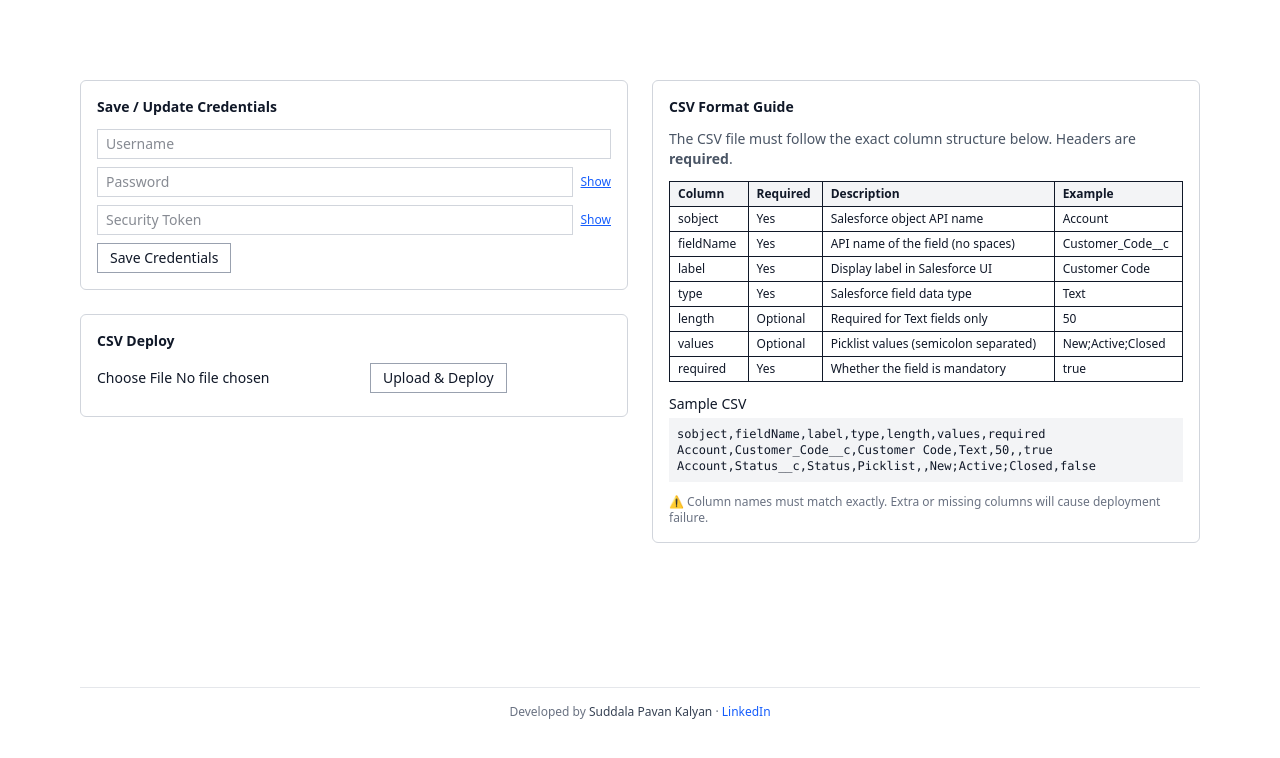
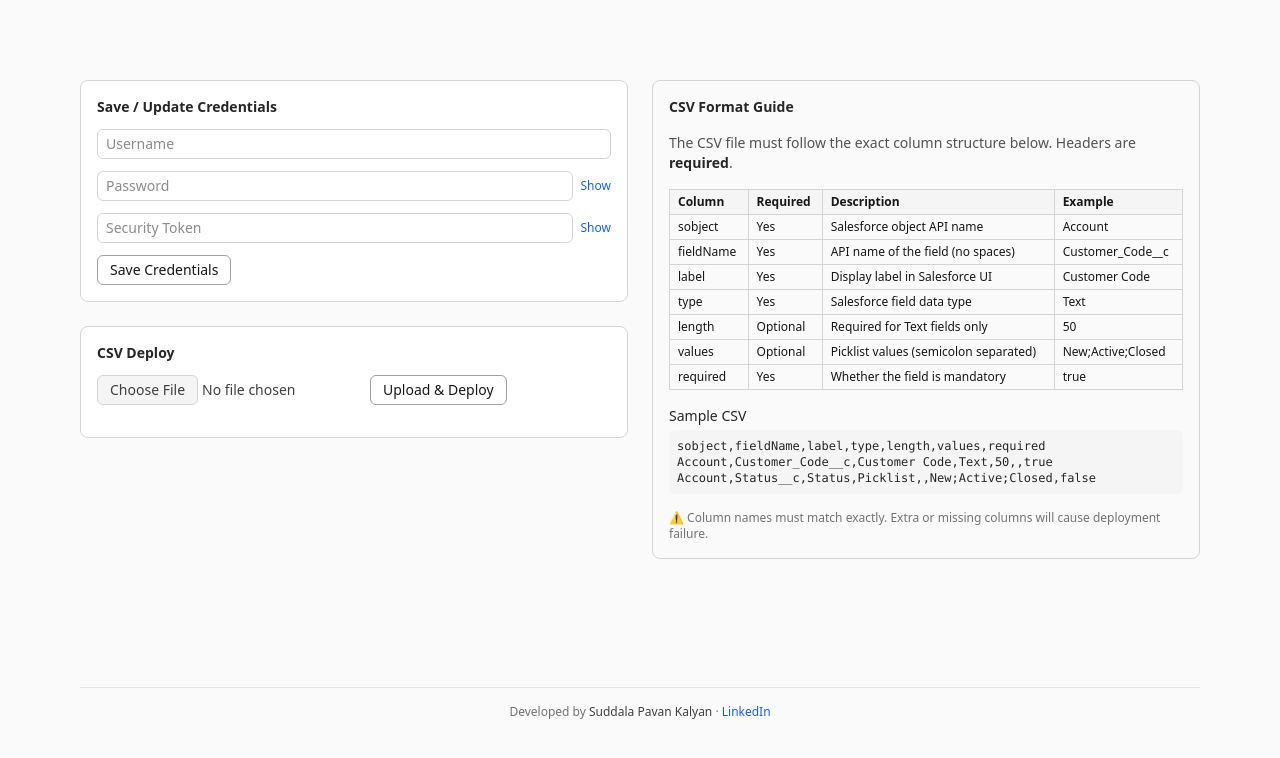
Before and after one commit to metabirdsfdc/fieldly, a React (Vite) app: page / in a window 1280 px wide. Shown: the top 758 px of the page. Built offline with nearby package versions, Linux system fonts and the light colour scheme; no server answers.

Commit message:
updated version

```diff
--- a/src/components/CredentialsForm.tsx
+++ b/src/components/CredentialsForm.tsx
@@ -51,13 +51,10 @@ export default function CredentialsForm() {
         if (res.data?.username) {
           setSaved(res.data);
         } else {
-          setSaved(null); // no credentials yet
+          setSaved(null);
         }
       })
-      .catch((err) => {
-        console.error("Failed to fetch credentials:", err);
-        setSaved(null);
-      });
+      .catch(() => setSaved(null));
   }, []);
 
   const submit = async (e: React.FormEvent<HTMLFormElement>) => {
@@ -67,7 +64,6 @@ export default function CredentialsForm() {
 
     try {
       await API.post("/request/v1/credentials", form);
-
       setSaved(form);
       setForm(EMPTY_FORM);
       setMessage("Credentials saved successfully");
@@ -85,7 +81,6 @@ export default function CredentialsForm() {
 
     try {
       await API.delete("/request/v1/credentials");
-
       setSaved(null);
       setShowPassword(false);
       setShowToken(false);
@@ -99,23 +94,27 @@ export default function CredentialsForm() {
   };
 
   return (
-    <div className="space-y-4">
+    <div className="space-y-6 text-neutral-900 dark:text-neutral-100">
       {saved && (
-        <div className="border border-gray-300 p-4 rounded-md">
-          <h2 className="text-sm font-semibold mb-3">Saved Credentials</h2>
+        <div className="border border-neutral-300 dark:border-neutral-700 rounded-lg p-4 bg-neutral-50 dark:bg-neutral-800">
+          <h2 className="text-sm font-semibold mb-3 text-neutral-800 dark:text-neutral-200">
+            Saved Credentials
+          </h2>
 
-          <div className="space-y-2 text-sm">
+          <div className="space-y-2 text-sm text-neutral-700 dark:text-neutral-300">
             <div>
               <span className="font-medium">Username:</span> {saved.username}
             </div>
 
             <div className="flex items-center gap-2">
               <span className="font-medium">Password:</span>
-              <span>{showPassword ? saved.password : "••••••••"}</span>
+              <span className="font-mono tracking-wider">
+                {showPassword ? saved.password : "••••••••"}
+              </span>
               <button
                 type="button"
                 onClick={() => setShowPassword((v) => !v)}
-                className="text-xs text-blue-600 underline"
+                className="text-xs text-blue-600 dark:text-blue-400 hover:underline"
               >
                 {showPassword ? "Hide" : "Show"}
               </button>
@@ -123,11 +122,13 @@ export default function CredentialsForm() {
 
             <div className="flex items-center gap-2">
               <span className="font-medium">Security Token:</span>
-              <span>{showToken ? saved.securityToken : "••••••••"}</span>
+              <span className="font-mono tracking-wider">
+                {showToken ? saved.securityToken : "••••••••"}
+              </span>
               <button
                 type="button"
                 onClick={() => setShowToken((v) => !v)}
-                className="text-xs text-blue-600 underline"
+                className="text-xs text-blue-600 dark:text-blue-400 hover:underline"
               >
                 {showToken ? "Hide" : "Show"}
               </button>
@@ -136,7 +137,7 @@ export default function CredentialsForm() {
             <button
               type="button"
               onClick={clear}
-              className="mt-2 border border-red-400 px-3 py-1 text-xs text-red-600 hover:bg-red-50"
+              className="mt-3 border border-red-400 dark:border-red-500 text-red-600 dark:text-red-400 px-3 py-1 rounded-md text-xs hover:bg-red-50 dark:hover:bg-red-950 transition"
             >
               Clear Credentials
             </button>
@@ -144,14 +145,17 @@ export default function CredentialsForm() {
         </div>
       )}
 
-      <form onSubmit={submit} className="border border-gray-300 p-4 rounded-md">
-        <h2 className="text-sm font-semibold mb-3">
+      <form
+        onSubmit={submit}
+        className="border border-neutral-300 dark:border-neutral-700 rounded-lg p-4 bg-white dark:bg-neutral-900"
+      >
+        <h2 className="text-sm font-semibold mb-3 text-neutral-800 dark:text-neutral-200">
           Save / Update Credentials
         </h2>
 
-        <div className="space-y-2">
+        <div className="space-y-3">
           <input
-            className="w-full border border-gray-300 px-2 py-1 text-sm"
+            className="w-full rounded-md border border-neutral-300 dark:border-neutral-700 bg-white dark:bg-neutral-800 px-2 py-1 text-sm"
             placeholder="Username"
             autoComplete="username"
             value={form.username}
@@ -160,18 +164,16 @@ export default function CredentialsForm() {
 
           <div className="flex items-center gap-2">
             <input
-              className="w-full border border-gray-300 px-2 py-1 text-sm"
+              className="w-full rounded-md border border-neutral-300 dark:border-neutral-700 bg-white dark:bg-neutral-800 px-2 py-1 text-sm"
               type={showFormPassword ? "text" : "password"}
               placeholder="Password"
-              autoComplete="no"
               value={form.password}
               onChange={(e) => setForm({ ...form, password: e.target.value })}
             />
-
             <button
               type="button"
               onClick={() => setShowFormPassword((v) => !v)}
-              className="text-xs text-blue-600 underline"
+              className="text-xs text-blue-600 dark:text-blue-400 hover:underline"
             >
               {showFormPassword ? "Hide" : "Show"}
             </button>
@@ -179,20 +181,18 @@ export default function CredentialsForm() {
 
           <div className="flex items-center gap-2">
             <input
-              className="w-full border border-gray-300 px-2 py-1 text-sm"
+              className="w-full rounded-md border border-neutral-300 dark:border-neutral-700 bg-white dark:bg-neutral-800 px-2 py-1 text-sm"
               type={showFormToken ? "text" : "password"}
               placeholder="Security Token"
-              autoComplete="not"
               value={form.securityToken}
               onChange={(e) =>
                 setForm({ ...form, securityToken: e.target.value })
               }
             />
-
             <button
               type="button"
               onClick={() => setShowFormToken((v) => !v)}
-              className="text-xs text-blue-600 underline"
+              className="text-xs text-blue-600 dark:text-blue-400 hover:underline"
             >
               {showFormToken ? "Hide" : "Show"}
             </button>
@@ -200,7 +200,7 @@ export default function CredentialsForm() {
 
           <button
             type="submit"
-            className="border border-gray-400 px-3 py-1 text-sm"
+            className="rounded-md border border-neutral-400 dark:border-neutral-600 px-3 py-1 text-sm hover:bg-neutral-100 dark:hover:bg-neutral-800 transition"
           >
             Save Credentials
           </button>
@@ -208,7 +208,9 @@ export default function CredentialsForm() {
           {message && (
             <p
               className={`text-xs ${
-                messageType === "success" ? "text-green-600" : "text-red-600"
+                messageType === "success"
+                  ? "text-green-600 dark:text-green-400"
+                  : "text-red-600 dark:text-red-400"
               }`}
             >
               {message}
--- a/src/components/CsvFormatGuide.tsx
+++ b/src/components/CsvFormatGuide.tsx
@@ -1,81 +1,149 @@
 export default function CsvFormatGuide() {
   return (
-    <div className="border border-gray-300 p-4 rounded-md text-sm space-y-3">
-      <h2 className="font-semibold">CSV Format Guide</h2>
+    <div className="border border-neutral-300 dark:border-neutral-700 rounded-lg p-4 text-sm space-y-4 bg-neutral-50 dark:bg-neutral-900 text-neutral-900 dark:text-neutral-100">
+      <h2 className="font-semibold text-neutral-800 dark:text-neutral-200">
+        CSV Format Guide
+      </h2>
 
-      <p className="text-gray-600">
+      <p className="text-neutral-600 dark:text-neutral-400">
         The CSV file must follow the exact column structure below. Headers are{" "}
-        <strong>required</strong>.
+        <strong className="text-neutral-800 dark:text-neutral-200">
+          required
+        </strong>
+        .
       </p>
 
-      <table className="w-full border border-gray-300 text-xs">
-        <thead className="bg-gray-100">
+      <table className="w-full border border-neutral-300 dark:border-neutral-700 text-xs">
+        <thead className="bg-neutral-100 dark:bg-neutral-800">
           <tr>
-            <th className="border px-2 py-1 text-left">Column</th>
-            <th className="border px-2 py-1 text-left">Required</th>
-            <th className="border px-2 py-1 text-left">Description</th>
-            <th className="border px-2 py-1 text-left">Example</th>
+            <th className="border border-neutral-300 dark:border-neutral-700 px-2 py-1 text-left">
+              Column
+            </th>
+            <th className="border border-neutral-300 dark:border-neutral-700 px-2 py-1 text-left">
+              Required
+            </th>
+            <th className="border border-neutral-300 dark:border-neutral-700 px-2 py-1 text-left">
+              Description
+            </th>
+            <th className="border border-neutral-300 dark:border-neutral-700 px-2 py-1 text-left">
+              Example
+            </th>
           </tr>
         </thead>
+
         <tbody>
           <tr>
-            <td className="border px-2 py-1">sobject</td>
-            <td className="border px-2 py-1">Yes</td>
-            <td className="border px-2 py-1">Salesforce object API name</td>
-            <td className="border px-2 py-1">Account</td>
+            <td className="border border-neutral-300 dark:border-neutral-700 px-2 py-1">
+              sobject
+            </td>
+            <td className="border border-neutral-300 dark:border-neutral-700 px-2 py-1">
+              Yes
+            </td>
+            <td className="border border-neutral-300 dark:border-neutral-700 px-2 py-1">
+              Salesforce object API name
+            </td>
+            <td className="border border-neutral-300 dark:border-neutral-700 px-2 py-1">
+              Account
+            </td>
           </tr>
 
           <tr>
-            <td className="border px-2 py-1">fieldName</td>
-            <td className="border px-2 py-1">Yes</td>
-            <td className="border px-2 py-1">
+            <td className="border border-neutral-300 dark:border-neutral-700 px-2 py-1">
+              fieldName
+            </td>
+            <td className="border border-neutral-300 dark:border-neutral-700 px-2 py-1">
+              Yes
+            </td>
+            <td className="border border-neutral-300 dark:border-neutral-700 px-2 py-1">
               API name of the field (no spaces)
             </td>
-            <td className="border px-2 py-1">Customer_Code__c</td>
+            <td className="border border-neutral-300 dark:border-neutral-700 px-2 py-1">
+              Customer_Code__c
+            </td>
           </tr>
 
           <tr>
-            <td className="border px-2 py-1">label</td>
-            <td className="border px-2 py-1">Yes</td>
-            <td className="border px-2 py-1">Display label in Salesforce UI</td>
-            <td className="border px-2 py-1">Customer Code</td>
+            <td className="border border-neutral-300 dark:border-neutral-700 px-2 py-1">
+              label
+            </td>
+            <td className="border border-neutral-300 dark:border-neutral-700 px-2 py-1">
+              Yes
+            </td>
+            <td className="border border-neutral-300 dark:border-neutral-700 px-2 py-1">
+              Display label in Salesforce UI
+            </td>
+            <td className="border border-neutral-300 dark:border-neutral-700 px-2 py-1">
+              Customer Code
+            </td>
           </tr>
 
           <tr>
-            <td className="border px-2 py-1">type</td>
-            <td className="border px-2 py-1">Yes</td>
-            <td className="border px-2 py-1">Salesforce field data type</td>
-            <td className="border px-2 py-1">Text</td>
+            <td className="border border-neutral-300 dark:border-neutral-700 px-2 py-1">
+              type
+            </td>
+            <td className="border border-neutral-300 dark:border-neutral-700 px-2 py-1">
+              Yes
+            </td>
+            <td className="border border-neutral-300 dark:border-neutral-700 px-2 py-1">
+              Salesforce field data type
+            </td>
+            <td className="border border-neutral-300 dark:border-neutral-700 px-2 py-1">
+              Text
+            </td>
           </tr>
 
           <tr>
-            <td className="border px-2 py-1">length</td>
-            <td className="border px-2 py-1">Optional</td>
-            <td className="border px-2 py-1">Required for Text fields only</td>
-            <td className="border px-2 py-1">50</td>
+            <td className="border border-neutral-300 dark:border-neutral-700 px-2 py-1">
+              length
+            </td>
+            <td className="border border-neutral-300 dark:border-neutral-700 px-2 py-1">
+              Optional
+            </td>
+            <td className="border border-neutral-300 dark:border-neutral-700 px-2 py-1">
+              Required for Text fields only
+            </td>
+            <td className="border border-neutral-300 dark:border-neutral-700 px-2 py-1">
+              50
+            </td>
           </tr>
 
           <tr>
-            <td className="border px-2 py-1">values</td>
-            <td className="border px-2 py-1">Optional</td>
-            <td className="border px-2 py-1">
+            <td className="border border-neutral-300 dark:border-neutral-700 px-2 py-1">
+              values
+            </td>
+            <td className="border border-neutral-300 dark:border-neutral-700 px-2 py-1">
+              Optional
+            </td>
+            <td className="border border-neutral-300 dark:border-neutral-700 px-2 py-1">
               Picklist values (semicolon separated)
             </td>
-            <td className="border px-2 py-1">New;Active;Closed</td>
+            <td className="border border-neutral-300 dark:border-neutral-700 px-2 py-1">
+              New;Active;Closed
+            </td>
           </tr>
 
           <tr>
-            <td className="border px-2 py-1">required</td>
-            <td className="border px-2 py-1">Yes</td>
-            <td className="border px-2 py-1">Whether the field is mandatory</td>
-            <td className="border px-2 py-1">true</td>
+            <td className="border border-neutral-300 dark:border-neutral-700 px-2 py-1">
+              required
+            </td>
+            <td className="border border-neutral-300 dark:border-neutral-700 px-2 py-1">
+              Yes
+            </td>
+            <td className="border border-neutral-300 dark:border-neutral-700 px-2 py-1">
+              Whether the field is mandatory
+            </td>
+            <td className="border border-neutral-300 dark:border-neutral-700 px-2 py-1">
+              true
+            </td>
           </tr>
         </tbody>
       </table>
 
       <div>
-        <p className="font-medium mb-1">Sample CSV</p>
-        <pre className="bg-gray-100 p-2 text-xs overflow-x-auto">
+        <p className="font-medium mb-1 text-neutral-800 dark:text-neutral-200">
+          Sample CSV
+        </p>
+        <pre className="bg-neutral-100 dark:bg-neutral-800 rounded-md p-2 text-xs overflow-x-auto text-neutral-800 dark:text-neutral-200">
           sobject,fieldName,label,type,length,values,required
           <br />
           Account,Customer_Code__c,Customer Code,Text,50,,true
@@ -84,7 +152,7 @@ export default function CsvFormatGuide() {
         </pre>
       </div>
 
-      <p className="text-gray-500 text-xs">
+      <p className="text-neutral-500 dark:text-neutral-400 text-xs">
         ⚠ Column names must match exactly. Extra or missing columns will cause
         deployment failure.
       </p>
--- a/src/components/CsvUpload.tsx
+++ b/src/components/CsvUpload.tsx
@@ -64,23 +64,33 @@ export default function CsvUpload() {
   };
 
   return (
-    <div className="border border-gray-300 p-4 rounded-md">
-      <h2 className="text-sm font-semibold mb-3">CSV Deploy</h2>
+    <div className="border border-neutral-300 dark:border-neutral-700 rounded-lg p-4 bg-white dark:bg-neutral-900 text-neutral-900 dark:text-neutral-100">
+      <h2 className="text-sm font-semibold mb-3 text-neutral-800 dark:text-neutral-200">
+        CSV Deploy
+      </h2>
 
-      <div className="space-y-3">
+      <div className="space-y-4">
         <input
           ref={fileInputRef}
           type="file"
           accept=".csv"
           disabled={status === "loading"}
           onChange={(e) => setFile(e.target.files?.[0] || null)}
-          className="text-sm"
+          className="text-sm text-neutral-700 dark:text-neutral-300
+                     file:border file:border-neutral-300 dark:file:border-neutral-700
+                     file:bg-neutral-100 dark:file:bg-neutral-800
+                     file:px-3 file:py-1 file:rounded-md
+                     hover:file:bg-neutral-200 dark:hover:file:bg-neutral-700
+                     transition"
         />
 
         <button
           onClick={upload}
           disabled={status === "loading"}
-          className="border border-gray-400 px-3 py-1 text-sm hover:bg-gray-100 disabled:opacity-50"
+          className="rounded-md border border-neutral-400 dark:border-neutral-600
+                     px-3 py-1 text-sm
+                     hover:bg-neutral-100 dark:hover:bg-neutral-800
+                     transition disabled:opacity-50"
         >
           {status === "loading" ? "Deploying…" : "Upload & Deploy"}
         </button>
@@ -89,10 +99,10 @@ export default function CsvUpload() {
           <p
             className={`text-xs ${
               status === "error"
-                ? "text-red-600"
+                ? "text-red-600 dark:text-red-400"
                 : status === "success"
-                ? "text-green-600"
-                : "text-gray-600"
+                ? "text-green-600 dark:text-green-400"
+                : "text-neutral-600 dark:text-neutral-400"
             }`}
           >
             {message}
--- a/src/pages/DeployPage.tsx
+++ b/src/pages/DeployPage.tsx
@@ -4,7 +4,8 @@ import CsvUpload from "../components/CsvUpload";
 
 export default function DeployPage() {
   return (
-    <div className="min-h-screen py-20 max-w-6xl mx-auto px-4 flex flex-col">
+    <div className="min-h-screen bg-neutral-50 dark:bg-neutral-950 text-neutral-900 dark:text-neutral-100 flex">
+      <div className="py-20 max-w-6xl mx-auto px-4 flex flex-col flex-1">
         <div className="grid grid-cols-1 md:grid-cols-2 gap-6 flex-grow">
           <div className="space-y-6">
             <CredentialsForm />
@@ -16,19 +17,22 @@ export default function DeployPage() {
           </div>
         </div>
 
-      <div className="mt-10 border-t border-gray-200 pt-4 text-center text-xs text-gray-500">
+        <div className="mt-auto border-t border-neutral-200 dark:border-neutral-800 pt-4 text-center text-xs text-neutral-500 dark:text-neutral-400">
           Developed by{" "}
-        <span className="font-medium text-gray-700">Suddala Pavan Kalyan</span>{" "}
+          <span className="font-medium text-neutral-700 dark:text-neutral-300">
+            Suddala Pavan Kalyan
+          </span>{" "}
           ·{" "}
           <a
             href="https://www.linkedin.com/in/suddalapavankalyan/"
             target="_blank"
             rel="noopener noreferrer"
-          className="text-blue-600 hover:underline"
+            className="text-blue-600 dark:text-blue-400 hover:underline"
           >
             LinkedIn
           </a>
         </div>
       </div>
+    </div>
   );
 }
```
Lines whose indentation alone changed are shown as unchanged.
